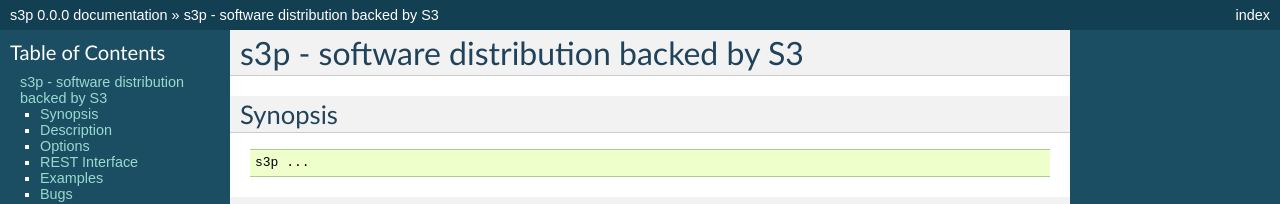
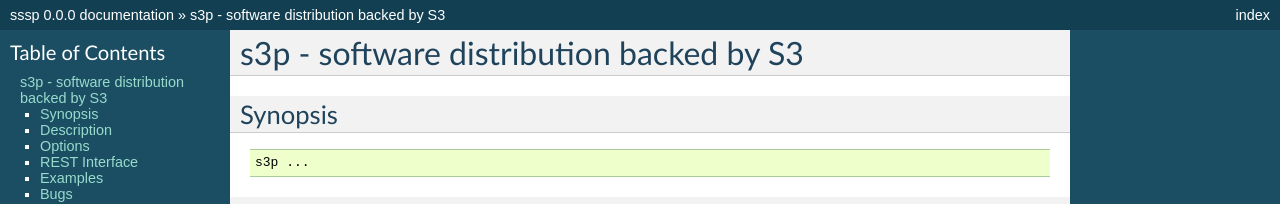
Before and after one commit to airbnb/sssp, a Sphinx documentation site: the page built from doc/index.rst, in a window 1280 px wide and 900 px high. Shown: the top 204 px of the window. Built offline with Sphinx 7.4.7, drawn with Linux system fonts in a browser that asks for light colours; some of the changed text lies outside the part shown.

Commit message:
Rename to SSSP in docs.

```diff
--- a/doc/conf.py
+++ b/doc/conf.py
@@ -1,6 +1,6 @@
 # -*- coding: utf-8 -*-
 #
-# s3p documentation build configuration file, created by
+# sssp documentation build configuration file, created by
 # sphinx-quickstart on Thu Jun 28 19:07:06 2012.
 #
 # This file is execfile()d with the current directory set to its containing dir.
@@ -40,7 +40,7 @@
 master_doc = 'index'
 
 # General information about the project.
-project = u's3p'
+project = u'sssp'
 copyright = u'2012, Jason Dusek'
 
 # The version info for the project you're documenting, acts as replacement for
@@ -164,7 +164,7 @@
 #html_file_suffix = None
 
 # Output file base name for HTML help builder.
-htmlhelp_basename = 's3pdoc'
+htmlhelp_basename = 'ssspdoc'
 
 
 # -- Options for LaTeX output --------------------------------------------------
@@ -183,7 +183,7 @@
 # Grouping the document tree into LaTeX files. List of tuples
 # (source start file, target name, title, author, documentclass [howto/manual]).
 latex_documents = [
-  ('index', 's3p.tex', u's3p Documentation',
+  ('index', 'sssp.tex', u'sssp Documentation',
    u'Jason Dusek', 'manual'),
 ]
 
@@ -213,7 +213,7 @@
 # One entry per manual page. List of tuples
 # (source start file, name, description, authors, manual section).
 man_pages = [
-    ('index', 's3p', u's3p Documentation',
+    ('index', 'sssp', u'sssp Documentation',
      [u'Jason Dusek'], 1)
 ]
 
@@ -227,8 +227,8 @@
 # (source start file, target name, title, author,
 #  dir menu entry, description, category)
 texinfo_documents = [
-  ('index', 's3p', u's3p Documentation',
-   u'Jason Dusek', 's3p', 'One line description of project.',
+  ('index', 'sssp', u'sssp Documentation',
+   u'Jason Dusek', 'sssp', 'One line description of project.',
    'Miscellaneous'),
 ]
 
```
